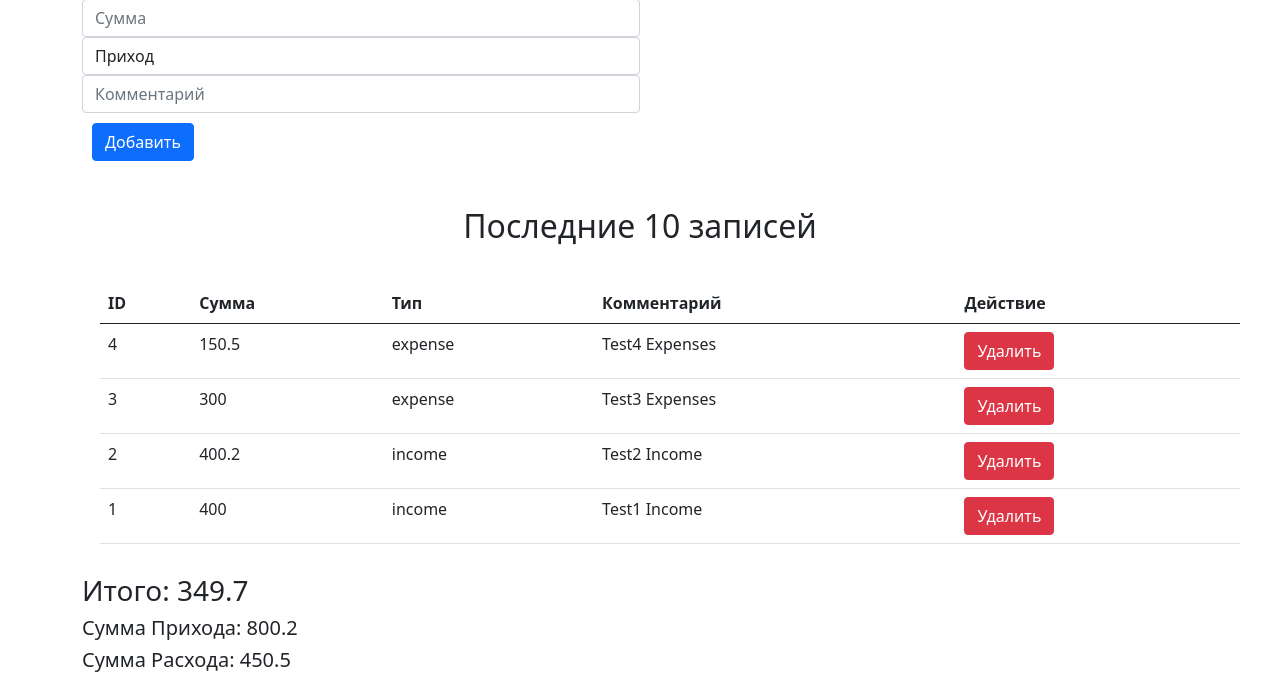
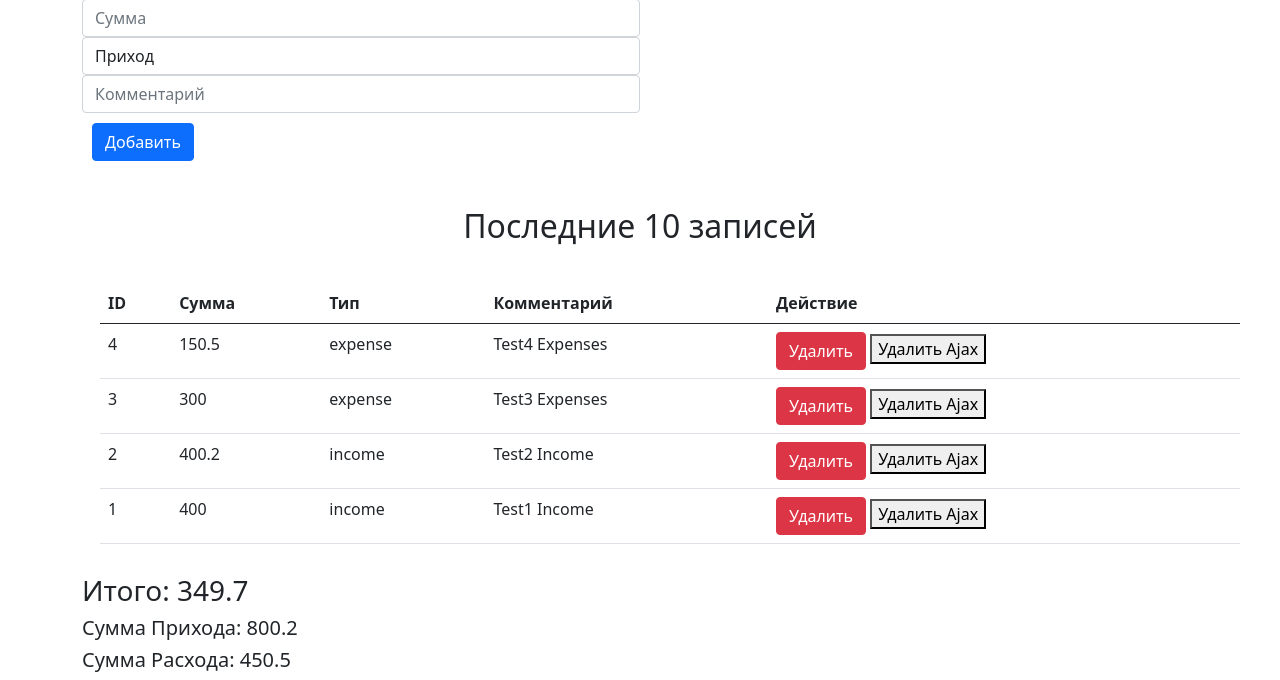
Before and after one commit to Denis-Guselnikov/SPA, a PHP site: page / in a window 1280 px wide. Shown: the part 145-825 px from the top of the page. Run offline with PHP 8.4, Linux system fonts and the light colour scheme; the visitor is signed in with stand-in values (Sample User, id 1); data comes from the database, SQL or seed files in the repository.

Commit message:
ajax delete

```diff
--- a/controller/posts.php
+++ b/controller/posts.php
@@ -29,3 +29,10 @@ if($_SERVER['REQUEST_METHOD'] === 'GET' and isset($_GET['delete_id'])){
     delete('operation', $id);
     header('location: ' . BASE_URL);
 }
+
+// Удаление записи Ajax
+if(isset($_POST["id"])) {
+    $id = $_POST["id"];
+    delete('operation', $id);
+    header('location: ' . BASE_URL);
+}
--- a/include/head.php
+++ b/include/head.php
@@ -6,3 +6,4 @@
 <meta name="viewport" content="width=device-width, initial-scale=1">
 <link href="https://cdn.jsdelivr.net/npm/bootstrap@5.0.2/dist/css/bootstrap.min.css" rel="stylesheet" integrity="sha384-EVSTQN3/azprG1Anm3QDgpJLIm9Nao0Yz1ztcQTwFspd3yD65VohhpuuCOmLASjC" crossorigin="anonymous">
 <link rel="stylesheet" href="static/css/main.css">
+<script src="https://code.jquery.com/jquery-3.6.3.min.js" integrity="sha256-pvPw+upLPUjgMXY0G+8O0xUf+/Im1MZjXxxgOcBQBXU=" crossorigin="anonymous"></script>
--- a/index.php
+++ b/index.php
@@ -57,13 +57,14 @@ $result = array_map('getResult', $income, $expense);
             </thead>
             <tbody>
             <?php foreach ($operations as $operation): ?>
-                <tr>
+                <tr id="<?= $operation['id']; ?>">
                     <td><?= $operation['id']; ?></td>
                     <td><?= $operation['amount']; ?></td>
                     <td><?= $operation['status']; ?></td>
                     <td><?= $operation['description'] ?></td>
                     <td>
-                        <a href="posts.php?delete_id=<?= $operation['id']; ?>" class="btn btn-danger">Удалить</a>
+                        <a href="controller/posts.php?delete_id=<?= $operation['id']; ?>" class="btn btn-danger">Удалить</a>
+                        <button type="submit" name="button" onclick="deletePost(<?= $operation['id']; ?>);">Удалить Ajax</button>
                     </td>
                 </tr>
             <?php endforeach; ?>
@@ -79,5 +80,21 @@ $result = array_map('getResult', $income, $expense);
     </div>
 </div>
 
+<script>
+    function deletePost(id) {
+        $(document).ready(function() {
+            $.ajax({
+                url: 'posts.php',
+                type: 'POST',
+                data: {id: id},
+                success:function () {
+                    alert("Удаление произошло!");
+                    document.getElementById(id).style.display = "none";
+                }
+            });
+        });
+    }
+</script>
+
 </body>
 </html>
```
Also changed, not shown: README.md.
